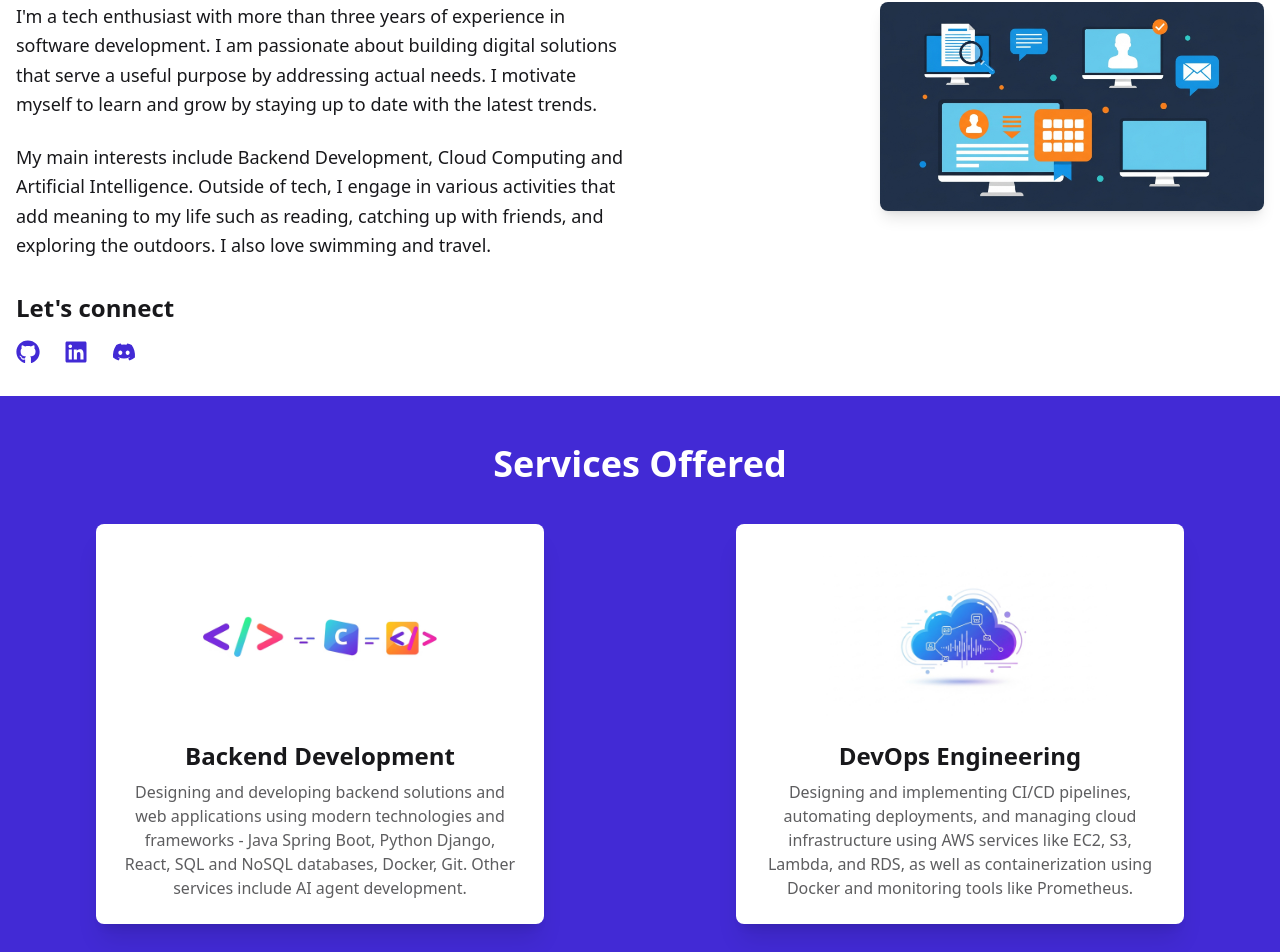
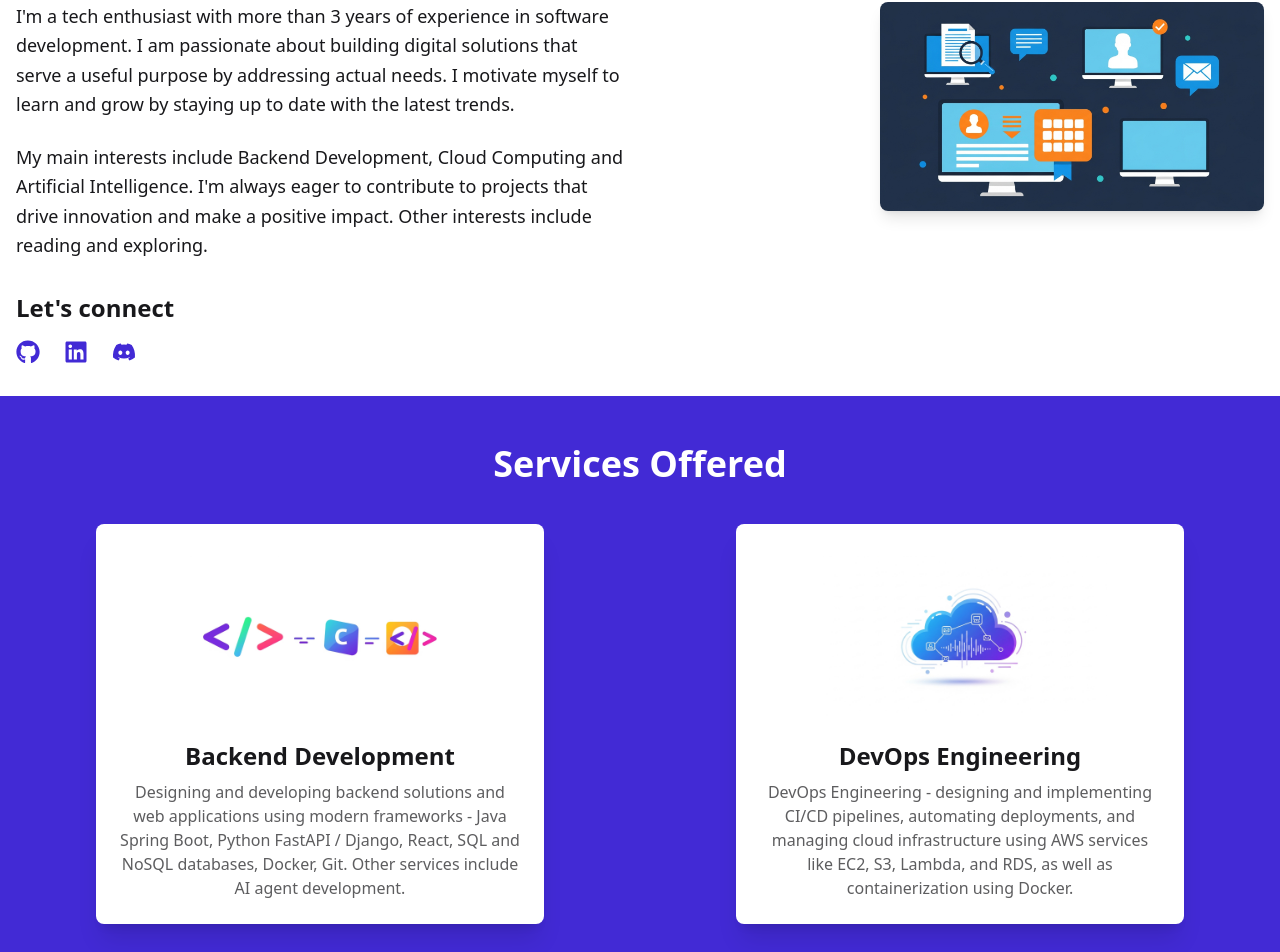
Before and after one commit to K-Musembi/personal-portfolio, a React (Vite) app: page / in a window 1280 px wide. Shown: the part 990-1942 px from the top of the page. Built offline with nearby package versions, Linux system fonts and the light colour scheme.

Commit message:
portfolio site update

```diff
--- a/src/components/About.jsx
+++ b/src/components/About.jsx
@@ -11,11 +11,11 @@ const About = () => {
         {/* Left Side */}
         <div className="md:w-1/2 space-y-6">
           <p className="text-lg leading-relaxed">
-            I'm a tech enthusiast with more than three years of
+            I'm a tech enthusiast with more than 3 years of
             experience in software development. I am passionate about building digital solutions that serve a useful purpose by addressing actual needs. I motivate myself to learn and grow by staying up to date with the latest trends.
           </p>
           <p className="text-lg leading-relaxed">
-            My main interests include Backend Development, Cloud Computing and Artificial Intelligence. Outside of tech, I engage in various activities that add meaning to my life such as reading, catching up with friends, and exploring the outdoors. I also love swimming and travel.
+            My main interests include Backend Development, Cloud Computing and Artificial Intelligence. I'm always eager to contribute to projects that drive innovation and make a positive impact. Other interests include reading and exploring.
           </p>
           <div className="mt-8">
             <h2 className="text-2xl font-semibold mb-4">Let's connect</h2>
--- a/src/components/Skills.jsx
+++ b/src/components/Skills.jsx
@@ -19,7 +19,7 @@ const Skills = () => {
             <h2 className="card-title text-2xl">Backend Development</h2>
             <p className="text-base text-base-content/70">
               Designing and developing backend solutions and web applications using
-              modern technologies and frameworks - Java Spring Boot, Python Django,
+              modern frameworks - Java Spring Boot, Python FastAPI / Django,
               React, SQL and NoSQL databases, Docker, Git. Other services include
               AI agent development.
             </p>
@@ -37,10 +37,9 @@ const Skills = () => {
           <div className="card-body items-center text-center p-6">
             <h2 className="card-title text-2xl">DevOps Engineering</h2>
             <p className="text-base text-base-content/70">
-              Designing and implementing CI/CD pipelines, automating deployments,
+              DevOps Engineering - designing and implementing CI/CD pipelines, automating deployments,
               and managing cloud infrastructure using AWS services like EC2, S3,
-              Lambda, and RDS, as well as containerization using Docker and
-              monitoring tools like Prometheus.
+              Lambda, and RDS, as well as containerization using Docker.
             </p>
           </div>
         </div>
```
Also changed, not shown: 1 other file (tests, documents, lock files or other folders).
